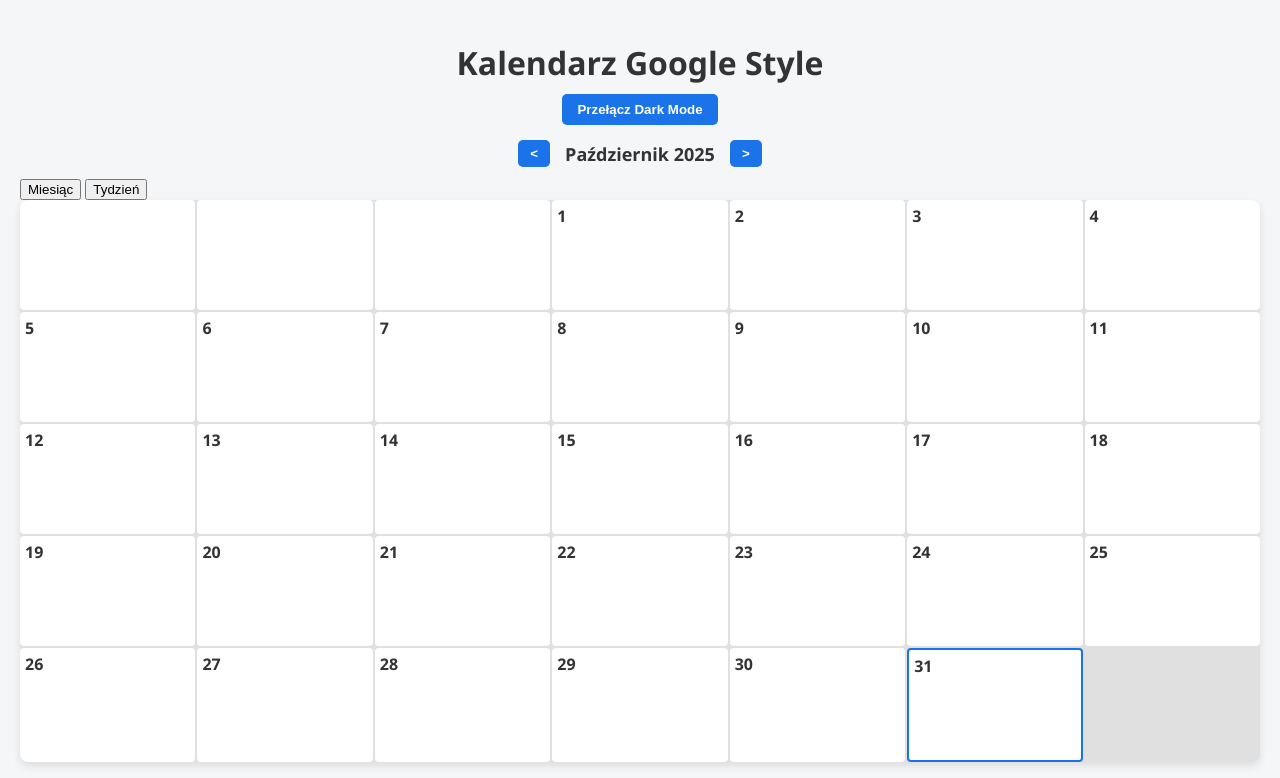
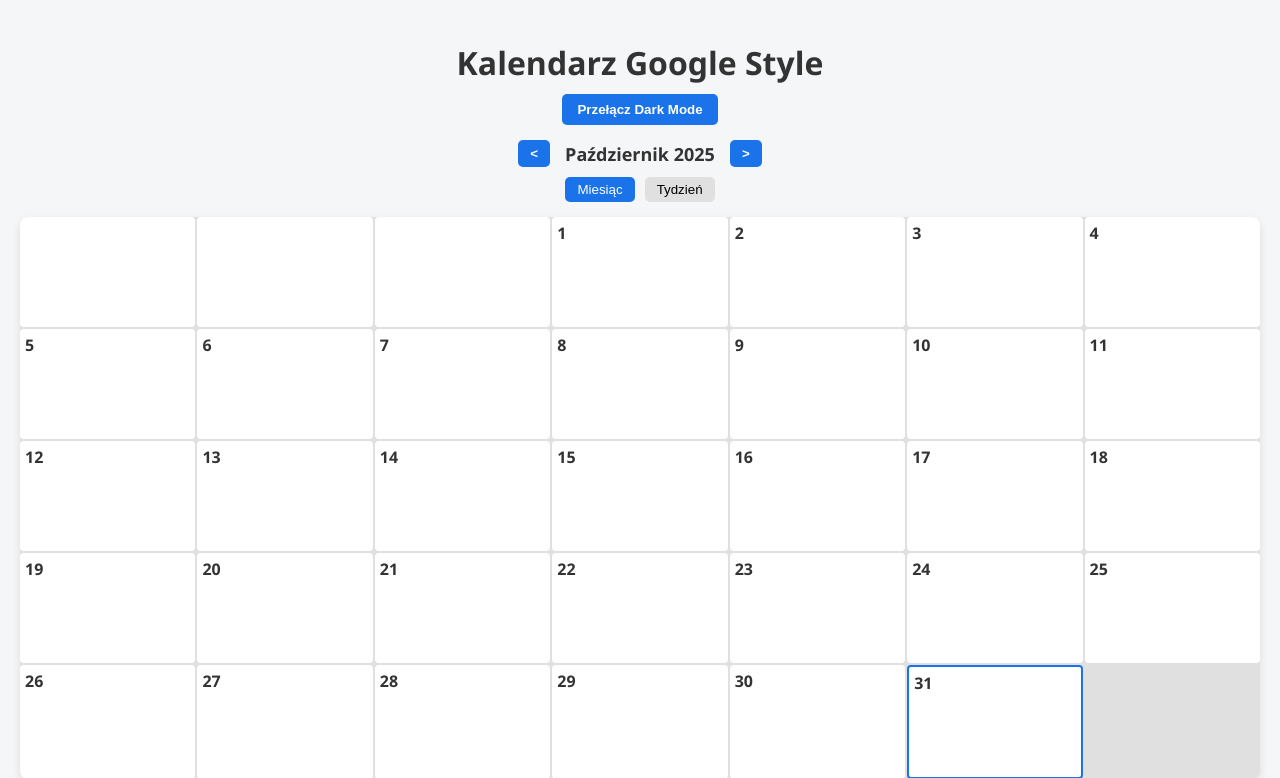
Before and after one commit to Geshura/midacal, a PHP site: page / in a window 1280 px wide. Shown: the top 778 px of the page. Run offline with PHP 8.4, Linux system fonts and the light colour scheme; data that the repository does not hold is empty.

Commit message:
Revert "Update index.php"
This reverts commit 5402623e48011c619083ea667cf2d7558de3d7c3.

```diff
--- a/index.php
+++ b/index.php
@@ -41,6 +41,10 @@ body.dark .event-item { border-color: #444; }
 .navbar button:hover { background:#1669c1; }
 
 /* --- Widok przełączania miesiąc/tydzień --- */
+.view-toggle { display:flex; justify-content:center; gap:10px; margin-bottom:15px; }
+.view-toggle button { padding:5px 12px; border:none; border-radius:5px; cursor:pointer; background:#e0e0e0; transition:background 0.2s; }
+.view-toggle button.active { background:#1a73e8; color:white; }
+.view-toggle button:hover:not(.active) { background:#cfcfcf; }
 
 /* --- Kontener kalendarza --- */
 .calendar {
```
